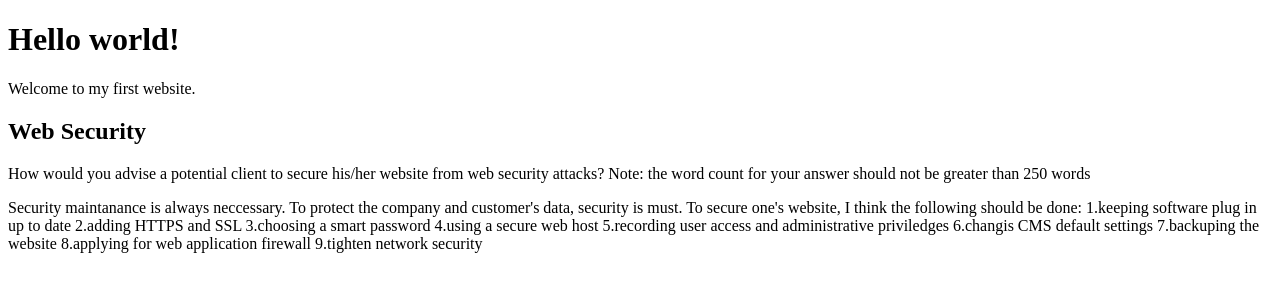
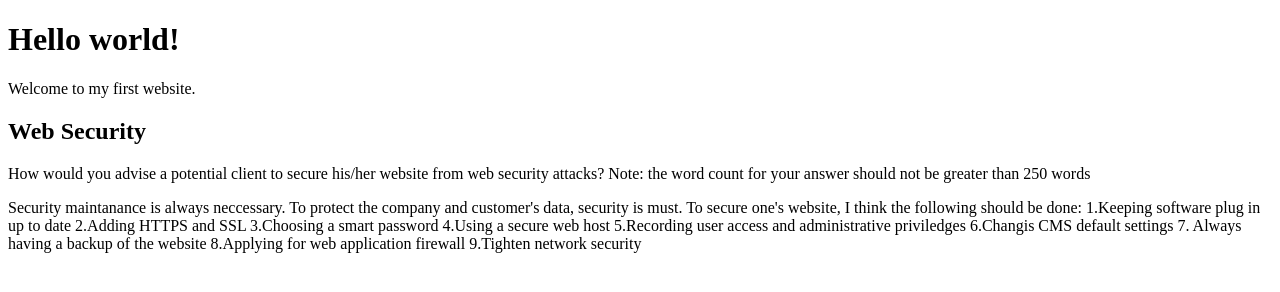
Before and after one commit to Noroff-FEU-Assignments/cross-course-project-tahsinrukaiya, a plain HTML site: page index.html in a window 1280 px wide. Drawn offline with Linux system fonts and the light colour scheme.

Commit message:
Changed the file location

```diff
--- a/.github/index.html
+++ b/index.html
@@ -11,15 +11,15 @@
     <p id="web-security-answer">
       Security maintanance is always neccessary. To protect the company and customer's data,
         security is must. To secure one's website, I think the following should be done:
-        1.keeping software plug in up to date
-        2.adding HTTPS and SSL
-        3.choosing a smart password
-        4.using a secure web host
-        5.recording user access and administrative priviledges
-        6.changis CMS default settings
-        7.backuping the website
-        8.applying for web application firewall
-        9.tighten network security
+        1.Keeping software plug in up to date
+        2.Adding HTTPS and SSL
+        3.Choosing a smart password
+        4.Using a secure web host
+        5.Recording user access and administrative priviledges
+        6.Changis CMS default settings
+        7. Always having a backup of the website
+        8.Applying for web application firewall
+        9.Tighten network security
   </p>
   </body>
 </html>
```
Also changed, not shown: 2 other files.
